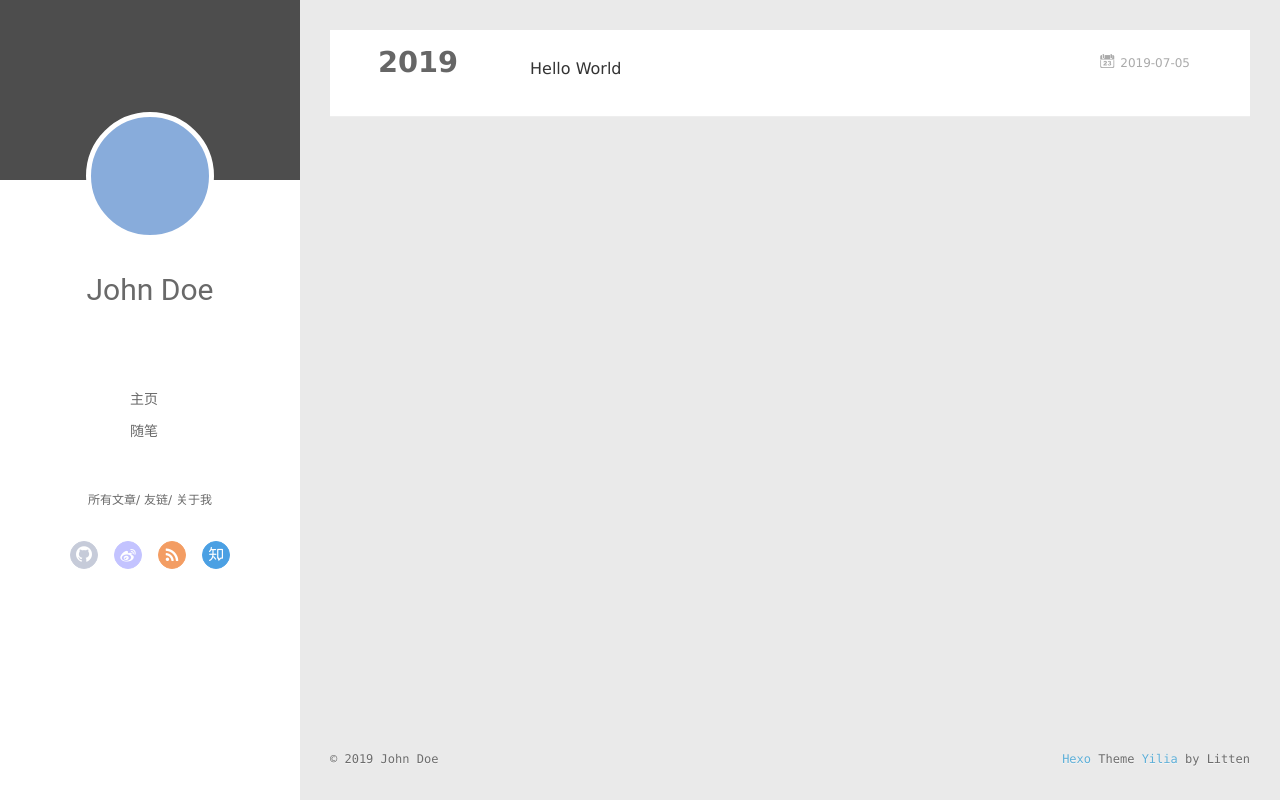
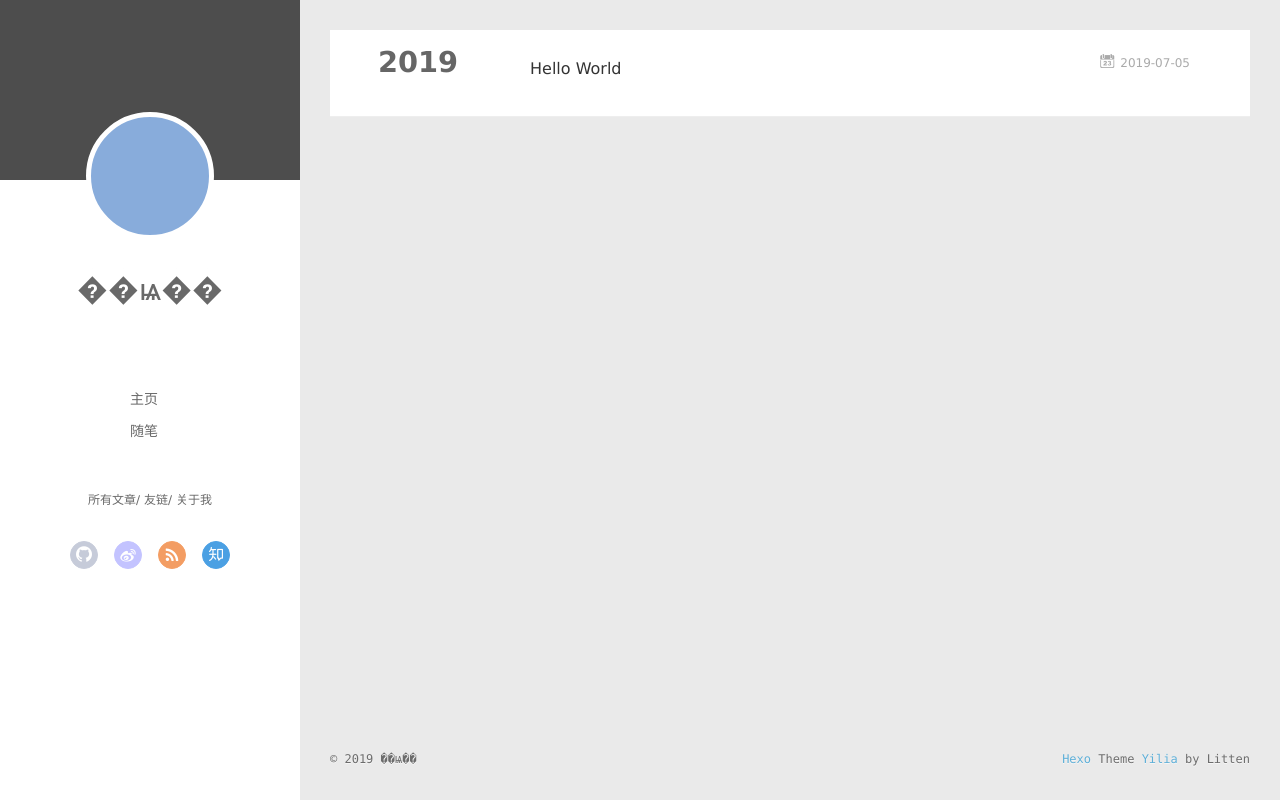
Before and after one commit to cedar-luo/cedar-luo.github.io, a plain HTML site: page archives/2019/07/index.html in a window 1280 px wide. Drawn offline with Linux system fonts and the light colour scheme; no server answers.

Commit message:
Site updated: 2019-07-05 17:35:31

```diff
--- a/archives/2019/07/index.html
+++ b/archives/2019/07/index.html
@@ -6,17 +6,17 @@
   <meta name="renderer" content="webkit">
   <meta http-equiv="X-UA-Compatible" content="IE=edge">
   <link rel="dns-prefetch" href="http://yoursite.com">
-  <title>Archives: 2019/7 | Hexo</title>
+  <title>Archives: 2019/7 | ��ѩ��</title>
   <meta name="viewport" content="width=device-width, initial-scale=1, maximum-scale=1">
   <meta property="og:type" content="website">
-<meta property="og:title" content="Hexo">
+<meta property="og:title" content="��ѩ��">
 <meta property="og:url" content="http://yoursite.com/archives/2019/07/index.html">
-<meta property="og:site_name" content="Hexo">
+<meta property="og:site_name" content="��ѩ��">
 <meta property="og:locale" content="default">
 <meta name="twitter:card" content="summary">
-<meta name="twitter:title" content="Hexo">
+<meta name="twitter:title" content="��ѩ��">
 
-    <link rel="alternative" href="/atom.xml" title="Hexo" type="application/atom+xml">
+    <link rel="alternative" href="/atom.xml" title="��ѩ��" type="application/atom+xml">
 
 
     <link rel="icon" href="/favicon.png">
@@ -46,7 +46,7 @@
 			<img src="" class="js-avatar">
 		</a>
 		<hgroup>
-		  <h1 class="header-author"><a href="/">John Doe</a></h1>
+		  <h1 class="header-author"><a href="/">��ѩ��</a></h1>
 		</hgroup>
 
 
@@ -104,7 +104,7 @@
 				<img src="" class="js-avatar">
 			</div>
 			<hgroup>
-			  <h1 class="header-author js-header-author">John Doe</h1>
+			  <h1 class="header-author js-header-author">��ѩ��</h1>
 			</hgroup>
 
 
@@ -202,7 +202,7 @@
   <div class="outer">
     <div id="footer-info">
     	<div class="footer-left">
-    		&copy; 2019 John Doe
+    		&copy; 2019 ��ѩ��
     	</div>
       	<div class="footer-right">
       		<a href="http://hexo.io/" target="_blank">Hexo</a>  Theme <a href="https://github.com/litten/hexo-theme-yilia" target="_blank">Yilia</a> by Litten
```
Also changed, not shown: 2019/07/05/hello-world/index.html (+6 -6 lines), archives/2019/index.html (+8 -8 lines), archives/index.html (+8 -8 lines), index.html (+8 -8 lines).
